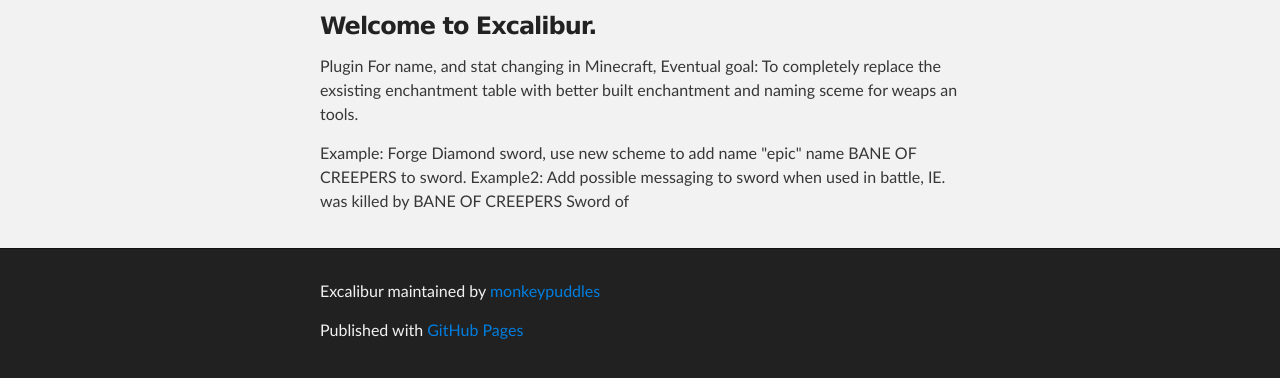
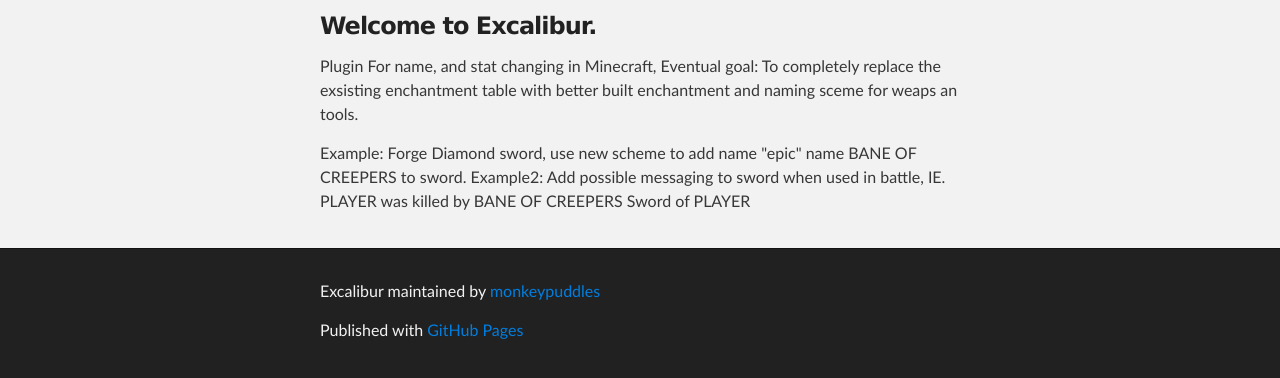
Before and after one commit to espresso20/Excalibur, a plain HTML site: page index.html in a window 1280 px wide. Shown: the part 252-630 px from the top of the page. Drawn offline with Linux system fonts and the light colour scheme.

Commit message:
Update index.html

```diff
--- a/index.html
+++ b/index.html
@@ -36,7 +36,7 @@
 
 Eventual goal: To completely replace the exsisting enchantment table with better built enchantment and naming sceme for weaps an tools.</p>
         <p>Example: Forge Diamond sword, use new scheme to add name "epic" name BANE OF CREEPERS to sword.
-    Example2: Add possible messaging to sword when used in battle, IE. <PLAYER> was killed by BANE OF CREEPERS Sword of <PLAYER></p>
+    Example2: Add possible messaging to sword when used in battle, IE. <b>PLAYER</b> was killed by BANE OF CREEPERS Sword of <b>PLAYER</b></p>
       </section>
     </div>
 
```
